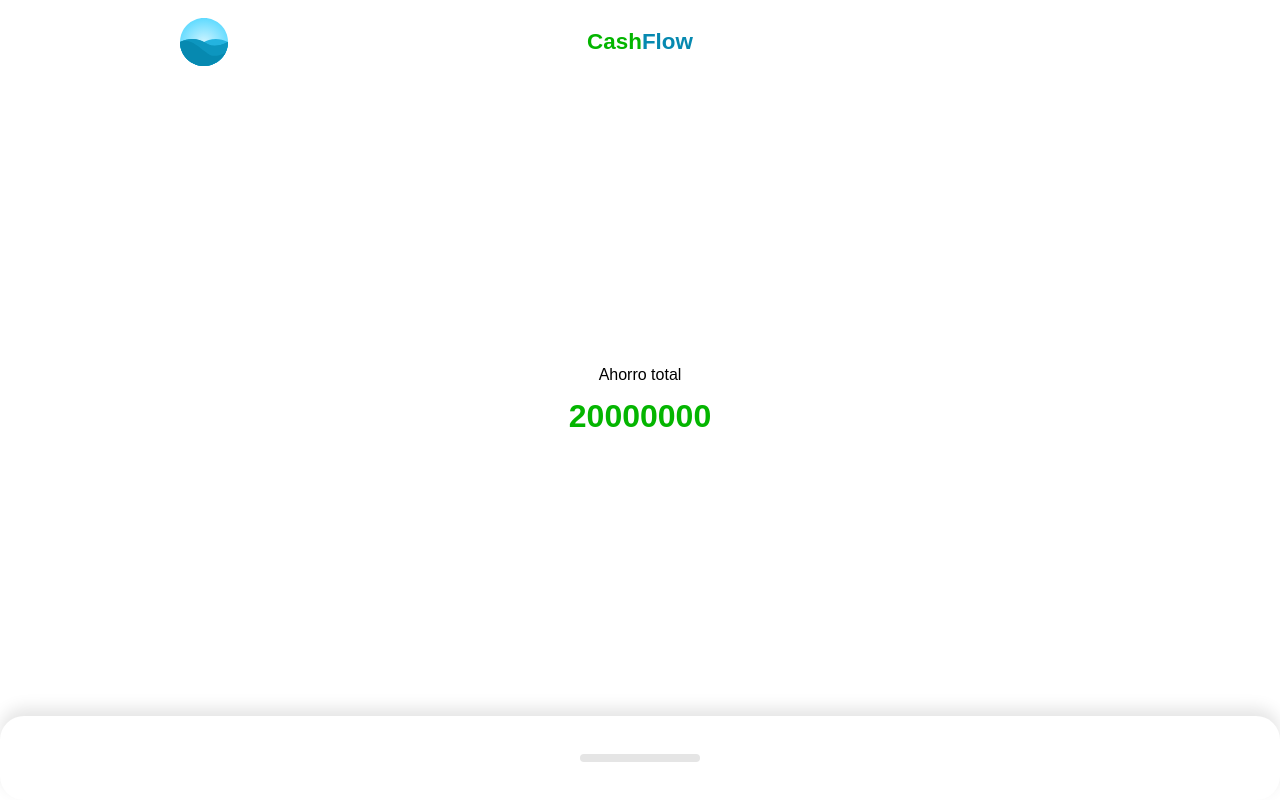
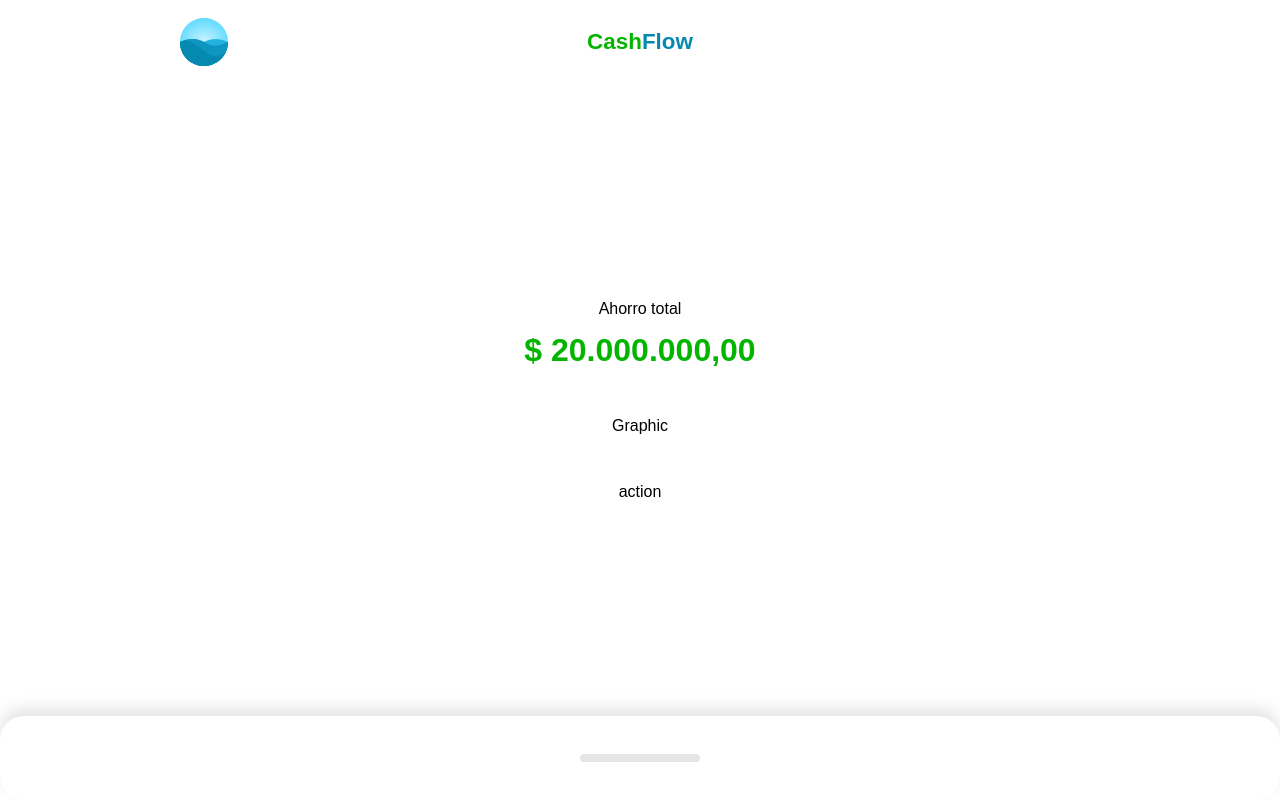
Before and after one commit to Andreseag/cashflow, a Vue app: page / in a window 1280 px wide. Built offline with nearby package versions, Linux system fonts and the light colour scheme.

Commit message:
feat: add formater to currency :sparkles:

```diff
--- a/src/components/Home.vue
+++ b/src/components/Home.vue
@@ -5,10 +5,18 @@
     </template>
     <template #resume>
       <Resume
-        :label="'Ahorro total'"
+        :total-label="'Ahorro total'"
+        :label="label"
         :amount="amount"
         :total-amount="20000000"
-      />
+      >
+        <template #graphic>
+          Graphic
+        </template>
+        <template #action>
+          action
+        </template>
+      </Resume>
     </template>
     <template #movements>
       <Movements></Movements>
@@ -35,6 +43,7 @@
   data() {
     return {
       amount: null,
+      label: null,
     };
   },
 };
--- a/src/components/Resume/index.vue
+++ b/src/components/Resume/index.vue
@@ -1,15 +1,27 @@
 <template>
   <main>
-    <p>{{ label }}</p>
-    <h1>{{ amountVisual }}</h1>
+    <p>{{ labelVisual }}</p>
+    <h1>{{ amountCurrency }}</h1>
+    <div class="graphic">
+      <slot name="graphic"></slot>
+    </div>
+    <div class="action">
+      <slot name="action"></slot>
+    </div>
   </main>
 </template>
 
 
 <script>
 
+const currencyFormatter = new Intl.NumberFormat("es-CO", {
+  style: "currency",
+  currency: "COP",
+});
+
 export default {
   props: {
+    totalLabel: String,
     label: String,
     totalAmount: Number,
     amount: Number,
@@ -17,7 +29,13 @@
   computed: {
     amountVisual() {
       return this.amount ?? this.totalAmount;
-    }
+    },
+    labelVisual() {
+      return this.label ?? this.totalLabel;
+    },
+    amountCurrency() {
+      return currencyFormatter.format(this.amountVisual);
+    },
   },
 
 };
```
